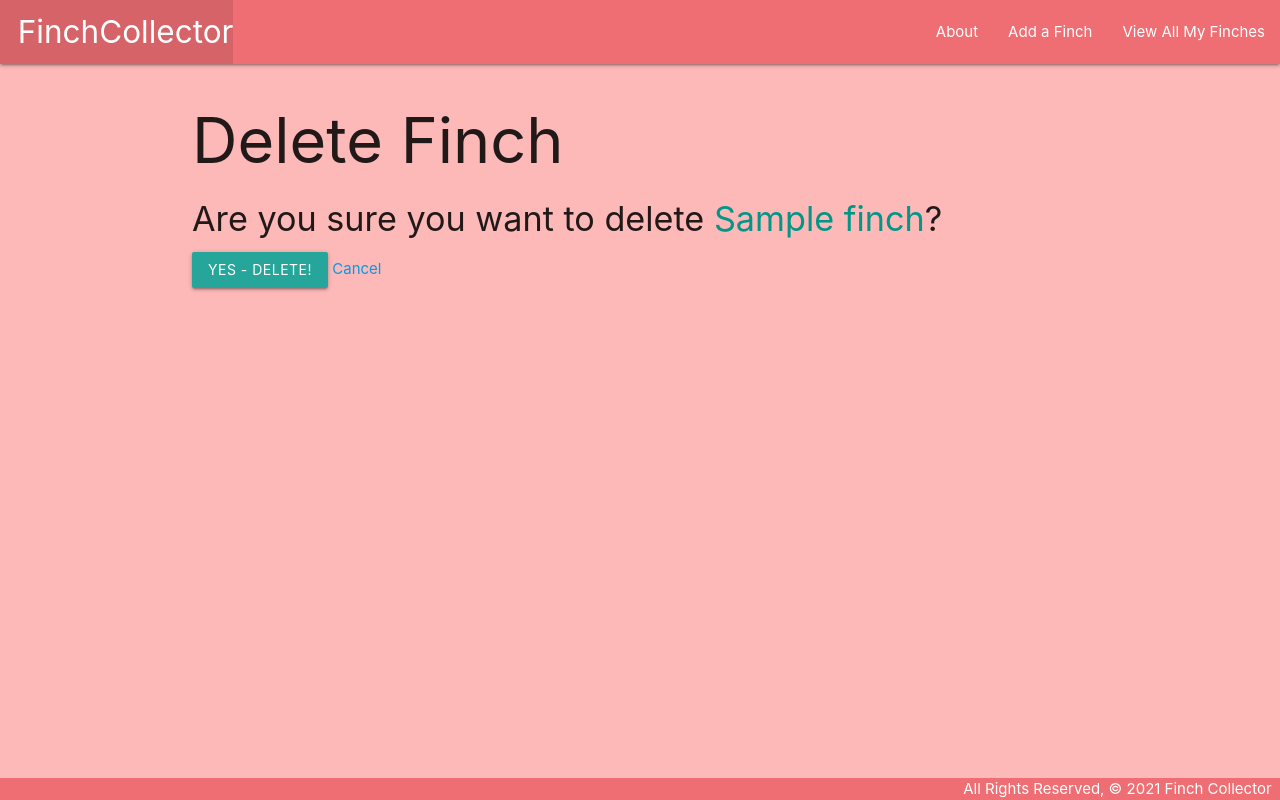
After one commit to SidrAkhtar/finchcollector, a Django app: page /finches/1/delete/ in a window 1280 px wide. The commit adds this page. Run offline with Django 4.2, Linux system fonts and the light colour scheme; tables that the repository leaves empty hold one stand-in row (values such as "Sample post").

Commit message:
add create, edit and remove a finch functionality

```diff
--- a/main_app/models.py
+++ b/main_app/models.py
@@ -1,5 +1,7 @@
 from os import DirEntry
 from django.db import models
+# Import the reverse function
+from django.urls import reverse
 
 # Create your models here.
 class Finch(models.Model):
@@ -12,3 +14,6 @@ class Finch(models.Model):
 
    def __str__(self):
       return self.name
+
+   def get_absolute_url(self):
+      return reverse('detail', kwargs={'finch_id': self.id})
--- a/main_app/templates/base.html
+++ b/main_app/templates/base.html
@@ -15,11 +15,13 @@
     <nav>
       <div class="nav-wrapper">
         <ul>
-          <li><a href="/" class="left brand-logo">&nbsp;&nbsp;FinchCollector</a></li>
+          <li><a href="{% url 'home' %}" class="left brand-logo">&nbsp;&nbsp;FinchCollector</a></li>
+
         </ul>
         <ul class="right">
-          <li><a href="/about">About</a></li>
-          <li><a href="/finches">View All My Finches</a></li>
+          <li><a href="{% url 'about' %}">About</a></li>
+          <li><a href="{% url 'finches_create' %}">Add a Finch</a></li>
+          <li><a href="{% url 'index' %}">View All My Finches</a></li>
         </ul>
       </div>
     </nav>
--- a/main_app/templates/finches/detail.html
+++ b/main_app/templates/finches/detail.html
@@ -12,6 +12,10 @@
          <p>Price: {{ finch.price }}</p>
          <p>Lifespan: {{ finch.lifespan }}</p>
    </div>
+   <div class="card-action">
+      <a href="{% url 'finches_update' finch.id %}">Edit</a>
+      <a href="{% url 'finches_delete' finch.id %}">Delete</a>
+    </div>
 </div>
 
 {% endblock %}
--- /dev/null
+++ b/main_app/templates/main_app/finch_confirm_delete.html
@@ -0,0 +1,13 @@
+{% extends 'base.html' %}
+{% block content %}
+
+  <h1>Delete Finch</h1>
+
+  <h4>Are you sure you want to delete <span class="teal-text">{{ object.name }}</span>?</h4>
+
+  <form action="" method="POST">
+    {% csrf_token %}
+    <input type="submit" value="Yes - Delete!" class="btn">
+    <a href="{% url 'detail' finch.id %}">Cancel</a>
+  </form>
+{% endblock %}
--- a/main_app/urls.py
+++ b/main_app/urls.py
@@ -5,5 +5,9 @@ urlpatterns = [
    path('', views.home, name='home'),
    path('about/', views.about, name='about'),
    path('finches/', views.finches_index, name="index"),
-   path('finches/<int:finch_id>/', views.finches_detail, name='detail')
+   path('finches/<int:finch_id>/', views.finches_detail, name='detail'),
+   # new route used to show a form and create a finch
+   path('finches/create/', views.FinchCreate.as_view(), name='finches_create'),
+   path('finches/<int:pk>/update/', views.FinchUpdate.as_view(), name='finches_update'),
+   path('finches/<int:pk>/delete/', views.FinchDelete.as_view(), name='finches_delete'),
 ]
--- a/main_app/views.py
+++ b/main_app/views.py
@@ -1,4 +1,5 @@
 from django.shortcuts import render
+from django.views.generic.edit import CreateView, UpdateView, DeleteView
 from .models import Finch
 
 # Create your views here.
@@ -20,3 +21,16 @@ def finches_detail(request, finch_id):
    return render(request, 'finches/detail.html', {
       'finch': finch
       })
+
+class FinchCreate(CreateView):
+   model = Finch
+   fields = '__all__'
+   # success_url = '/finches/' --- used "get_absolute_url" method in models.py
+
+class FinchUpdate(UpdateView):
+   model = Finch
+   fields = ['family', 'habitat', 'diet', 'price', 'lifespan']
+
+class FinchDelete(DeleteView):
+   model = Finch
+   success_url = '/finches/'
```
Also changed, not shown: main_app/templates/main_app/finch_form.html (added, +21 -0 lines).
